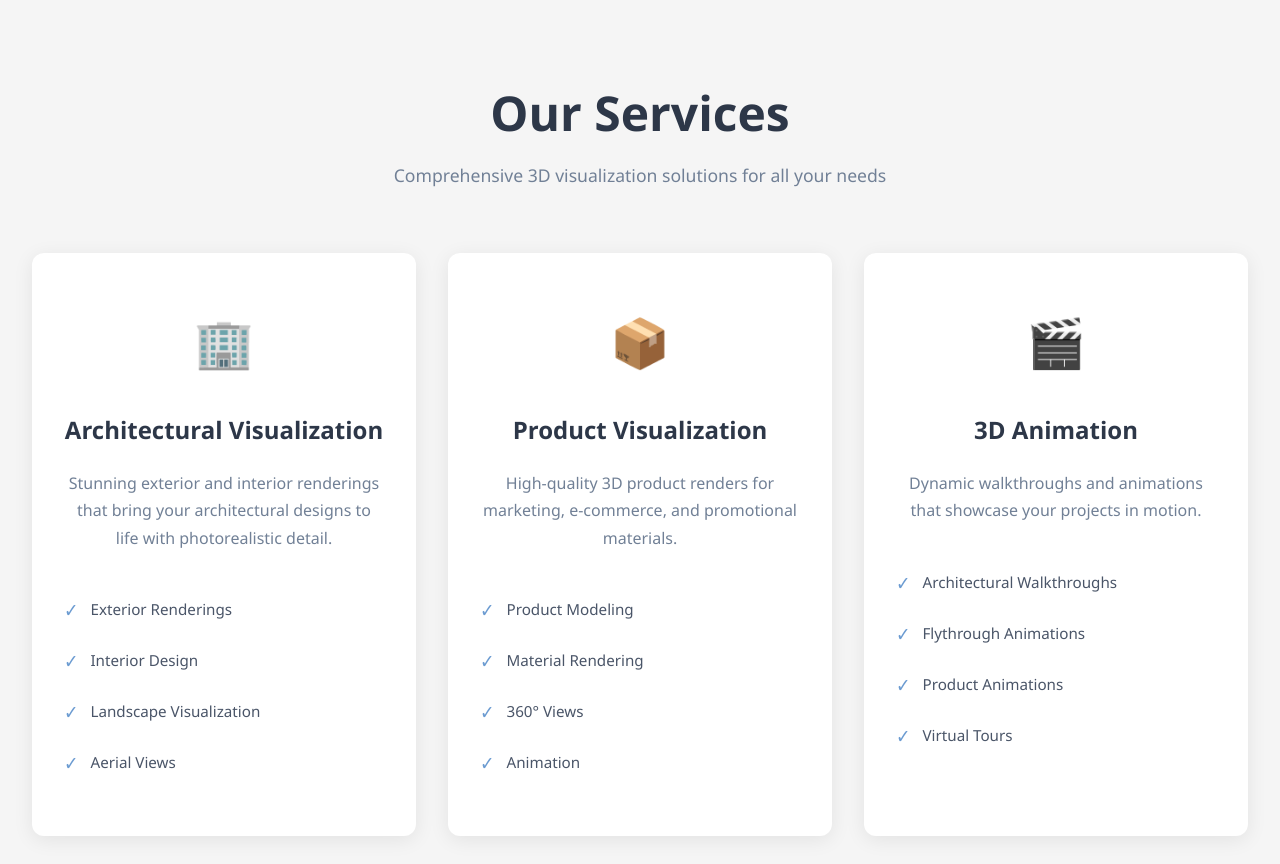
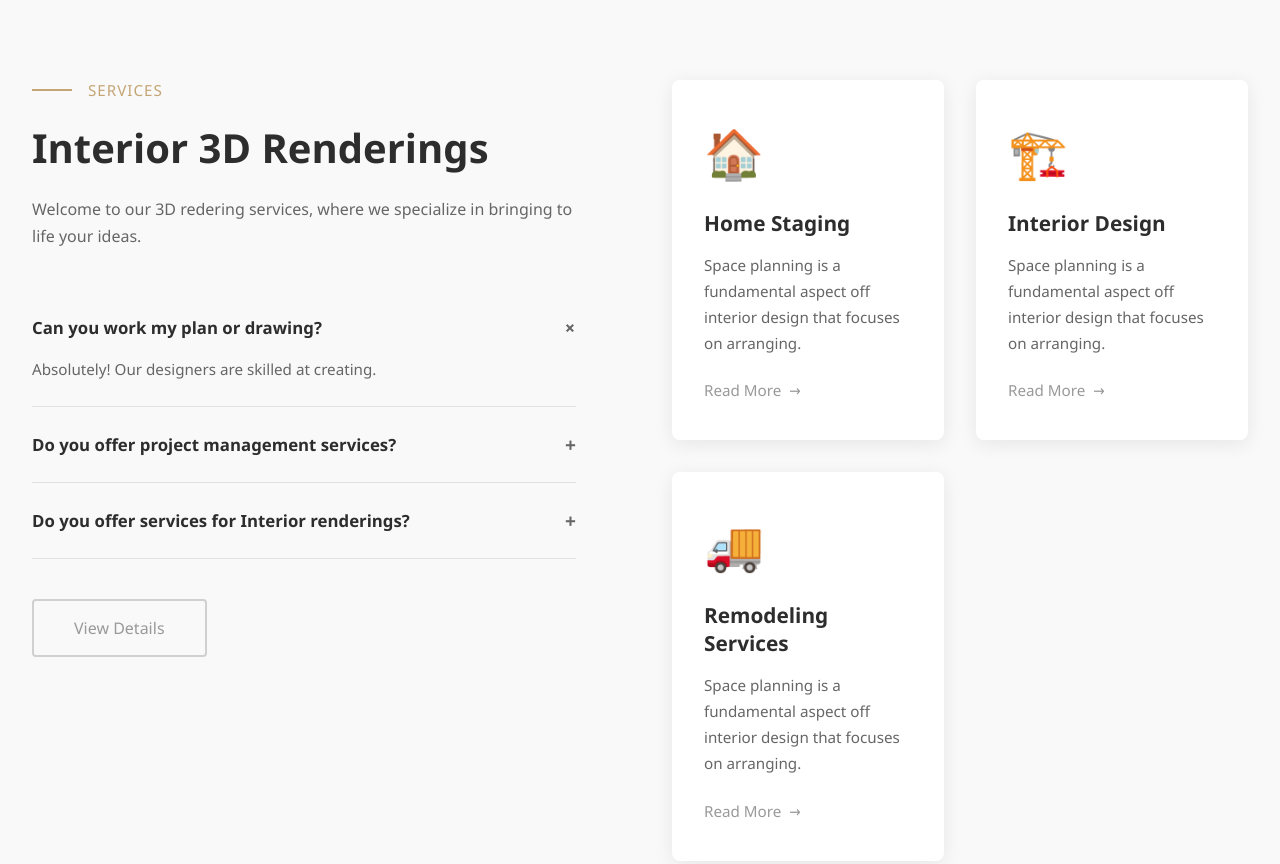
Before and after one commit to Torabarnob203311003/Innovate, a plain HTML site: page Sections/Services.html in a window 1280 px wide. Drawn offline with Linux system fonts and the light colour scheme.

Commit message:
services changes

```diff
--- a/Sections/Services.html
+++ b/Sections/Services.html
@@ -19,42 +19,140 @@
         .services-section {
             width: 100%;
             padding: 5rem 2rem;
-            background-color: #f5f5f5;
+            background-color: #f9f9f9;
         }
 
-        .services-header {
-            text-align: center;
-            max-width: 800px;
-            margin: 0 auto 4rem;
+        .services-wrapper {
+            display: grid;
+            grid-template-columns: 1fr 1fr;
+            max-width: 1400px;
+            margin: 0 auto;
+            gap: 4rem;
+            align-items: start;
+        }
+
+        /* Left Column - FAQ */
+        .services-left {
+            padding-right: 2rem;
+        }
+
+        .services-label {
+            display: flex;
+            align-items: center;
+            gap: 1rem;
+            margin-bottom: 1.5rem;
+            font-size: 0.95rem;
+            color: #c4a574;
+            font-weight: 500;
+            text-transform: uppercase;
+            letter-spacing: 1px;
+        }
+
+        .services-label::before {
+            content: '';
+            width: 40px;
+            height: 2px;
+            background-color: #c4a574;
         }
 
         .services-title {
-            font-size: 3rem;
+            font-size: 2.5rem;
             font-weight: 700;
-            color: #2d3748;
-            margin-bottom: 1rem;
+            color: #2d2d2d;
+            margin-bottom: 1.5rem;
+            line-height: 1.2;
         }
 
-        .services-subtitle {
-            font-size: 1.1rem;
-            color: #718096;
+        .services-description {
+            font-size: 1rem;
+            color: #666;
+            line-height: 1.7;
+            margin-bottom: 2.5rem;
+        }
+
+        /* Accordion/FAQ */
+        .faq-container {
+            margin-bottom: 2.5rem;
+        }
+
+        .faq-item {
+            border-bottom: 1px solid #e0e0e0;
+            padding: 1.5rem 0;
+        }
+
+        .faq-question {
+            display: flex;
+            justify-content: space-between;
+            align-items: center;
+            cursor: pointer;
+            font-size: 1.05rem;
+            font-weight: 600;
+            color: #2d2d2d;
+            user-select: none;
+        }
+
+        .faq-icon {
+            font-size: 1.2rem;
+            color: #666;
+            transition: transform 0.3s ease;
+        }
+
+        .faq-item.active .faq-icon {
+            transform: rotate(45deg);
+        }
+
+        .faq-answer {
+            max-height: 0;
+            overflow: hidden;
+            transition: max-height 0.3s ease;
+            color: #666;
+            font-size: 0.95rem;
             line-height: 1.6;
         }
 
-        .services-container {
+        .faq-item.active .faq-answer {
+            max-height: 200px;
+            padding-top: 1rem;
+        }
+
+        .view-details-btn {
+            display: inline-block;
+            padding: 1rem 2.5rem;
+            background-color: transparent;
+            color: #999;
+            text-decoration: none;
+            border: 2px solid #d0d0d0;
+            border-radius: 4px;
+            font-weight: 500;
+            font-size: 1rem;
+            transition: all 0.3s ease;
+            cursor: pointer;
+        }
+
+        .view-details-btn:hover {
+            background-color: #c4a574;
+            border-color: #c4a574;
+            color: white;
+            transform: translateY(-2px);
+            box-shadow: 0 5px 15px rgba(196, 165, 116, 0.3);
+        }
+
+        /* Right Column - Service Cards */
+        .services-right {
             display: grid;
-            grid-template-columns: repeat(3, 1fr);
+            grid-template-columns: 1fr 1fr;
             gap: 2rem;
-            max-width: 1400px;
-            margin: 0 auto;
         }
 
         .service-card {
             background-color: #ffffff;
-            border-radius: 12px;
-            padding: 3rem 2rem;
+            padding: 2.5rem 2rem;
+            border-radius: 8px;
             box-shadow: 0 4px 20px rgba(0, 0, 0, 0.08);
             transition: transform 0.3s ease, box-shadow 0.3s ease;
+            display: flex;
+            flex-direction: column;
+            align-items: flex-start;
         }
 
         .service-card:hover {
@@ -63,51 +161,41 @@
         }
 
         .service-icon {
-            width: 80px;
-            height: 80px;
-            margin: 0 auto 2rem;
-            display: flex;
-            align-items: center;
-            justify-content: center;
             font-size: 3rem;
+            margin-bottom: 1.5rem;
+            display: block;
         }
 
         .service-card-title {
-            font-size: 1.5rem;
+            font-size: 1.3rem;
             font-weight: 700;
-            color: #2d3748;
-            margin-bottom: 1.5rem;
-            text-align: center;
+            color: #2d2d2d;
+            margin-bottom: 1rem;
         }
 
-        .service-description {
-            font-size: 1rem;
-            color: #718096;
+        .service-card-description {
+            font-size: 0.95rem;
+            color: #666;
             line-height: 1.7;
-            text-align: center;
-            margin-bottom: 2rem;
+            margin-bottom: 1.5rem;
         }
 
-        .service-features {
-            list-style: none;
-            padding: 0;
+        .read-more-link {
+            font-size: 0.95rem;
+            color: #999;
+            text-decoration: none;
+            display: inline-flex;
+            align-items: center;
+            gap: 0.5rem;
+            transition: color 0.3s ease;
         }
 
-        .service-features li {
-            display: flex;
-            align-items: center;
-            gap: 0.75rem;
-            padding: 0.75rem 0;
-            font-size: 0.95rem;
-            color: #4a5568;
+        .read-more-link:hover {
+            color: #c4a574;
         }
 
-        .service-features li::before {
-            content: '✓';
-            color: #6b9bd1;
-            font-weight: bold;
-            font-size: 1.2rem;
-            flex-shrink: 0;
+        .read-more-link::after {
+            content: '→';
         }
 
         /* Tablet Styles */
@@ -116,17 +204,20 @@
                 padding: 4rem 2rem;
             }
 
-            .services-title {
-                font-size: 2.5rem;
+            .services-wrapper {
+                gap: 3rem;
             }
 
-            .services-container {
-                grid-template-columns: repeat(2, 1fr);
+            .services-title {
+                font-size: 2.2rem;
+            }
+
+            .services-right {
                 gap: 1.5rem;
             }
 
             .service-card {
-                padding: 2.5rem 1.75rem;
+                padding: 2rem 1.5rem;
             }
         }
 
@@ -136,44 +227,31 @@
                 padding: 3rem 1.5rem;
             }
 
-            .services-header {
-                margin-bottom: 3rem;
+            .services-wrapper {
+                grid-template-columns: 1fr;
+                gap: 3rem;
+            }
+
+            .services-left {
+                padding-right: 0;
             }
 
             .services-title {
                 font-size: 2rem;
             }
 
-            .services-subtitle {
-                font-size: 1rem;
-            }
-
-            .services-container {
+            .services-right {
                 grid-template-columns: 1fr;
                 gap: 1.5rem;
             }
 
-            .service-card {
-                padding: 2rem 1.5rem;
+            .faq-question {
+                font-size: 1rem;
             }
 
-            .service-icon {
-                width: 70px;
-                height: 70px;
-                font-size: 2.5rem;
-                margin-bottom: 1.5rem;
-            }
-
-            .service-card-title {
-                font-size: 1.3rem;
-            }
-
-            .service-description {
-                font-size: 0.95rem;
-            }
-
-            .service-features li {
-                font-size: 0.9rem;
+            .view-details-btn {
+                width: 100%;
+                text-align: center;
             }
         }
 
@@ -187,90 +265,135 @@
                 font-size: 1.75rem;
             }
 
-            .services-subtitle {
+            .services-description {
                 font-size: 0.95rem;
             }
 
             .service-card {
-                padding: 1.75rem 1.25rem;
+                padding: 2rem 1.5rem;
             }
 
             .service-icon {
-                width: 60px;
-                height: 60px;
-                font-size: 2rem;
+                font-size: 2.5rem;
             }
 
             .service-card-title {
                 font-size: 1.2rem;
-                margin-bottom: 1rem;
             }
 
-            .service-description {
+            .service-card-description {
                 font-size: 0.9rem;
-                margin-bottom: 1.5rem;
             }
 
-            .service-features li {
-                font-size: 0.85rem;
-                padding: 0.6rem 0;
+            .faq-item {
+                padding: 1.25rem 0;
+            }
+
+            .view-details-btn {
+                padding: 0.9rem 2rem;
+                font-size: 0.95rem;
             }
         }
     </style>
 </head>
 <body>
     <section class="services-section">
-        <div class="services-header">
-            <h2 class="services-title">Our Services</h2>
-            <p class="services-subtitle">Comprehensive 3D visualization solutions for all your needs</p>
-        </div>
+        <div class="services-wrapper">
+            <!-- Left Column -->
+            <div class="services-left">
+                <div class="services-label">Services</div>
+                <h2 class="services-title">Interior 3D Renderings</h2>
+                <p class="services-description">
+                    Welcome to our 3D redering services, where we specialize in bringing to life your ideas.
+                </p>
 
-        <div class="services-container">
-            <!-- Architectural Visualization Card -->
-            <div class="service-card">
-                <div class="service-icon">🏢</div>
-                <h3 class="service-card-title">Architectural Visualization</h3>
-                <p class="service-description">
-                    Stunning exterior and interior renderings that bring your architectural designs to life with photorealistic detail.
-                </p>
-                <ul class="service-features">
-                    <li>Exterior Renderings</li>
-                    <li>Interior Design</li>
-                    <li>Landscape Visualization</li>
-                    <li>Aerial Views</li>
-                </ul>
+                <!-- FAQ Accordion -->
+                <div class="faq-container">
+                    <div class="faq-item active">
+                        <div class="faq-question">
+                            <span>Can you work my plan or drawing?</span>
+                            <span class="faq-icon">+</span>
+                        </div>
+                        <div class="faq-answer">
+                            Absolutely! Our designers are skilled at creating.
+                        </div>
+                    </div>
+
+                    <div class="faq-item">
+                        <div class="faq-question">
+                            <span>Do you offer project management services?</span>
+                            <span class="faq-icon">+</span>
+                        </div>
+                        <div class="faq-answer">
+                            Yes, we provide comprehensive project management services to ensure your project runs smoothly from start to finish.
+                        </div>
+                    </div>
+
+                    <div class="faq-item">
+                        <div class="faq-question">
+                            <span>Do you offer services for Interior renderings?</span>
+                            <span class="faq-icon">+</span>
+                        </div>
+                        <div class="faq-answer">
+                            Absolutely! We specialize in creating stunning interior 3D renderings for residential and commercial spaces.
+                        </div>
+                    </div>
+                </div>
+
+                <a href="#details" class="view-details-btn">View Details</a>
             </div>
 
-            <!-- Product Visualization Card -->
-            <div class="service-card">
-                <div class="service-icon">📦</div>
-                <h3 class="service-card-title">Product Visualization</h3>
-                <p class="service-description">
-                    High-quality 3D product renders for marketing, e-commerce, and promotional materials.
-                </p>
-                <ul class="service-features">
-                    <li>Product Modeling</li>
-                    <li>Material Rendering</li>
-                    <li>360° Views</li>
-                    <li>Animation</li>
-                </ul>
-            </div>
+            <!-- Right Column - Service Cards -->
+            <div class="services-right">
+                <div class="service-card">
+                    <span class="service-icon">🏠</span>
+                    <h3 class="service-card-title">Home Staging</h3>
+                    <p class="service-card-description">
+                        Space planning is a fundamental aspect off interior design that focuses on arranging.
+                    </p>
+                    <a href="#" class="read-more-link">Read More</a>
+                </div>
 
-            <!-- 3D Animation Card -->
-            <div class="service-card">
-                <div class="service-icon">🎬</div>
-                <h3 class="service-card-title">3D Animation</h3>
-                <p class="service-description">
-                    Dynamic walkthroughs and animations that showcase your projects in motion.
-                </p>
-                <ul class="service-features">
-                    <li>Architectural Walkthroughs</li>
-                    <li>Flythrough Animations</li>
-                    <li>Product Animations</li>
-                    <li>Virtual Tours</li>
-                </ul>
+                <div class="service-card">
+                    <span class="service-icon">🏗️</span>
+                    <h3 class="service-card-title">Interior Design</h3>
+                    <p class="service-card-description">
+                        Space planning is a fundamental aspect off interior design that focuses on arranging.
+                    </p>
+                    <a href="#" class="read-more-link">Read More</a>
+                </div>
+
+                <div class="service-card">
+                    <span class="service-icon">🚚</span>
+                    <h3 class="service-card-title">Remodeling Services</h3>
+                    <p class="service-card-description">
+                        Space planning is a fundamental aspect off interior design that focuses on arranging.
+                    </p>
+                    <a href="#" class="read-more-link">Read More</a>
+                </div>
             </div>
         </div>
     </section>
+
+    <script>
+        // FAQ Accordion functionality
+        document.querySelectorAll('.faq-item').forEach(item => {
+            const question = item.querySelector('.faq-question');
+
+            question.addEventListener('click', () => {
+                const isActive = item.classList.contains('active');
+
+                // Close all items
+                document.querySelectorAll('.faq-item').forEach(faq => {
+                    faq.classList.remove('active');
+                });
+
+                // Open clicked item if it wasn't active
+                if (!isActive) {
+                    item.classList.add('active');
+                }
+            });
+        });
+    </script>
 </body>
 </html>
```
